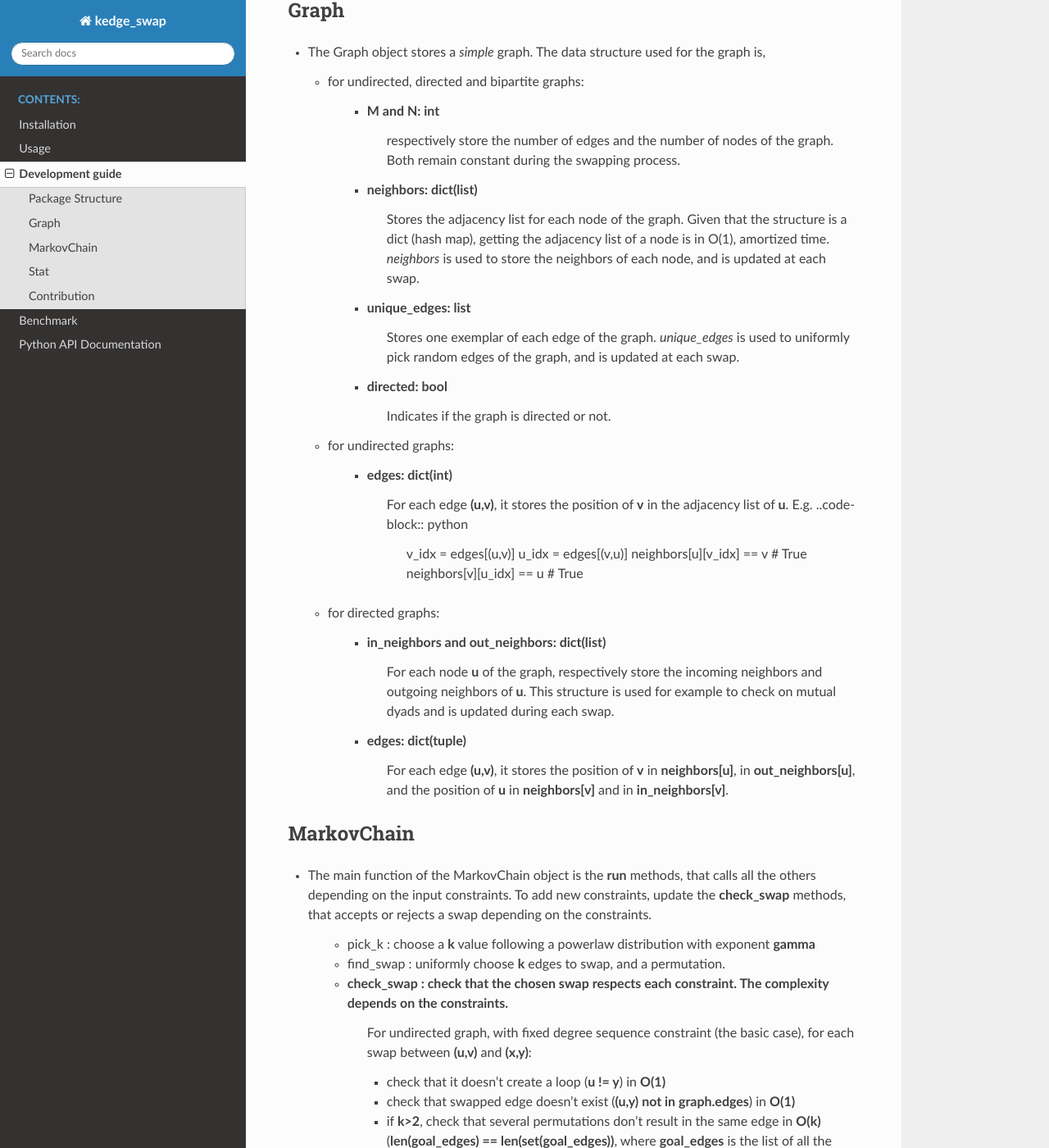
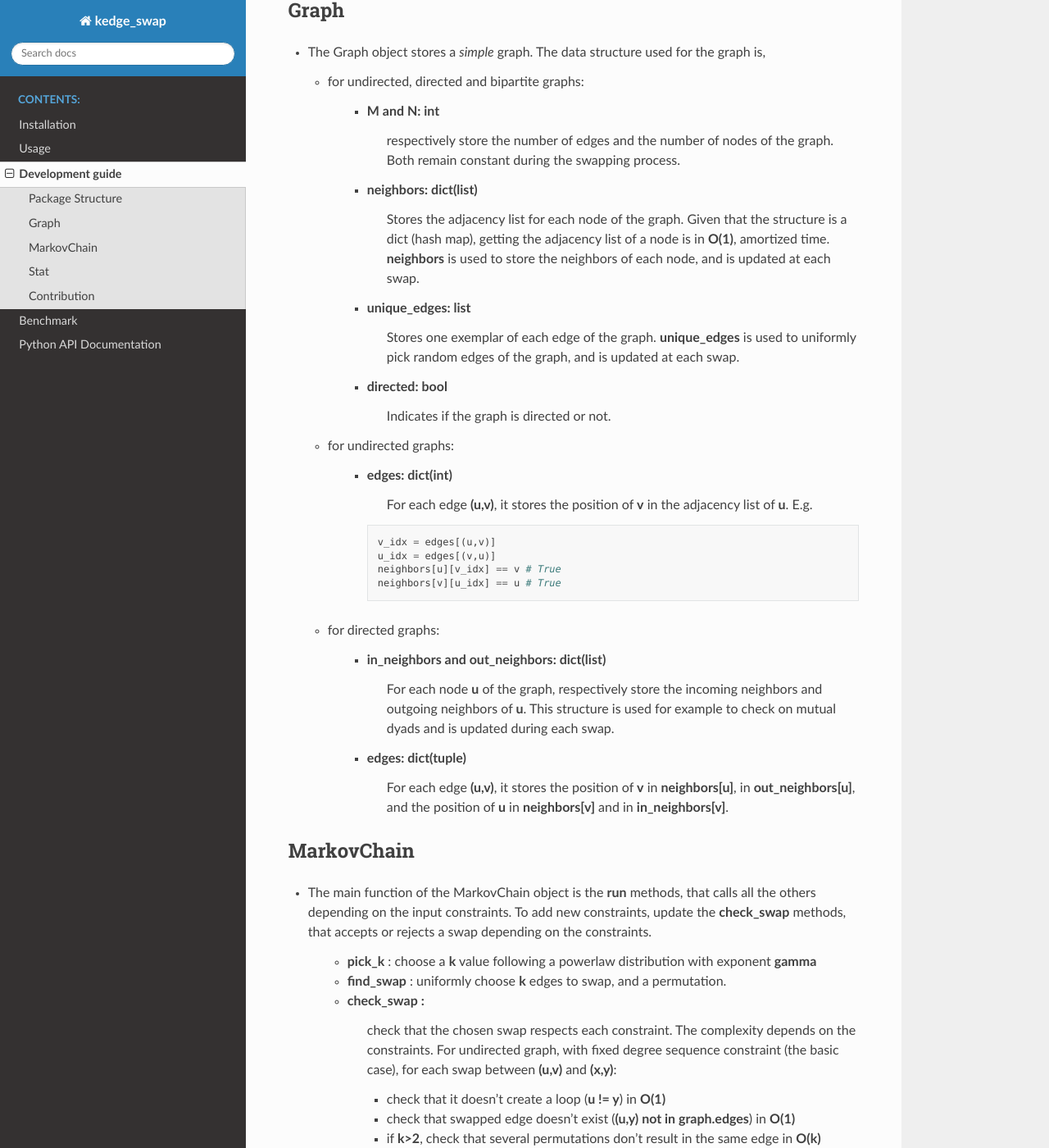
Before and after one commit to AshiInSun/PKS_method, a Sphinx documentation site: the page built from doc/source/development.rst, in a window 1280 px wide and 1400 px high, scrolled down 628 px. Shown: the whole window at 82% size. Built offline with Sphinx 7.4.7 and the Read the Docs theme 2.0.0, drawn with Linux system fonts in a browser that asks for light colours; formulas are drawn with MathJax 3; some of the changed text lies outside the part shown.

Commit message:
update development page in doc

```diff
--- a/doc/source/development.rst
+++ b/doc/source/development.rst
@@ -29,11 +29,11 @@ Graph
                    respectively store the number of edges and the number of nodes of the graph. Both remain constant during the swapping process.
 
       * neighbors: dict(list)
-                   Stores the adjacency list for each node of the graph. Given that the structure is a dict (hash map), getting the adjacency list of a node is in O(1), amortized time.
-                   *neighbors* is used to store the neighbors of each node, and is updated at each swap.
+                   Stores the adjacency list for each node of the graph. Given that the structure is a dict (hash map), getting the adjacency list of a node is in **O(1)**, amortized time.
+                   **neighbors** is used to store the neighbors of each node, and is updated at each swap.
 
       * unique_edges: list
-                   Stores one exemplar of each edge of the graph. *unique_edges* is used to uniformly pick random edges of the graph, and is updated at each swap.
+                   Stores one exemplar of each edge of the graph. **unique_edges** is used to uniformly pick random edges of the graph, and is updated at each swap.
 
       * directed: bool
                    Indicates if the graph is directed or not.
@@ -44,12 +44,13 @@ Graph
       * edges: dict(int)
                    For each edge **(u,v)**, it stores the position of **v** in the adjacency list of **u**.
                    E.g.
-                   ..code-block:: python
 
-                        v_idx = edges[(u,v)]
-                        u_idx = edges[(v,u)]
-                        neighbors[u][v_idx] == v # True
-                        neighbors[v][u_idx] == u # True
+        .. code-block:: python
+
+             v_idx = edges[(u,v)]
+             u_idx = edges[(v,u)]
+             neighbors[u][v_idx] == v # True
+             neighbors[v][u_idx] == u # True
 
 
   - for directed graphs:
@@ -65,11 +66,12 @@ MarkovChain
 
 - The main function of the MarkovChain object is the **run** methods, that calls all the others depending on the input constraints. To add new constraints, update the **check_swap** methods, that accepts or rejects a swap depending on the constraints.
 
-    * pick_k : choose a **k** value following a powerlaw distribution with exponent **gamma**
+    * **pick_k** : choose a **k** value following a powerlaw distribution with exponent **gamma**
 
-    * find_swap : uniformly choose **k** edges to swap, and a permutation.
+    * **find_swap** : uniformly choose **k** edges to swap, and a permutation.
 
-    * check_swap : check that the chosen swap respects each constraint. The complexity depends on the constraints.
+    * **check_swap** :
+               check that the chosen swap respects each constraint. The complexity depends on the constraints.
                For undirected graph, with fixed degree sequence constraint (the basic case), for each swap between **(u,v)** and **(x,y)**:
 
                * check that it doesn't create a loop (**u != y**) in **O(1)**
@@ -78,7 +80,8 @@ MarkovChain
 
                * if **k>2**, check that several permutations don't result in the same edge in **O(k)** (**len(goal_edges) == len(set(goal_edges))**, where **goal_edges** is the list of all the resulting edge if swap is accepted)
 
-    * perform_swap : update the Graph data structure depending on the swap.
+    * **perform_swap** :
+               update the Graph data structure depending on the swap.
                Each swap between two edges **(u,v)** and **(x,y)** is in amortized **O(1)** time (for undirected graphs - easily generalized to directed graphs):
 
                * getting the possition **v_idx = edges[(u,v)]** of **v** in **neighbors[u]** is in amortized O(1) (edges is a hash map), and **x_idx = edges[(y,x)]**
```
Also changed, not shown: 3 other files.
